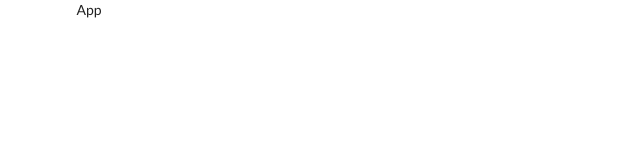
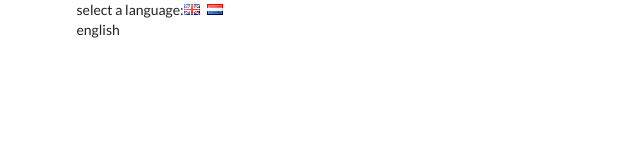
Before and after one commit to BarriF13/translate-form, a React (Create React App) app: page / in a window 1280 px wide. Shown: the top 160 px of the page, without its empty margins (0-640 px from the left). Built offline with nearby package versions, Linux system fonts and the light colour scheme.

Commit message:
Add language selector

```diff
--- a/src/components/App.js
+++ b/src/components/App.js
@@ -1,10 +1,20 @@
 import React, { Component } from 'react'
 
 export class App extends Component {
+  state = {     language: 'english' };
+
+onLanguageChange = language =>{
+this.setState( {language })
+}
   render() {
     return (
       <div className= "ui container">
-      App
+      <div>
+        select a language:
+        <i className="flag uk" onClick={() =>this.onLanguageChange('english')}></i>
+        <i className="flag nl"onClick={() =>this.onLanguageChange('dutch')}></i>
+      </div>
+      {this.state.language}
       </div>
     )
   }
```
